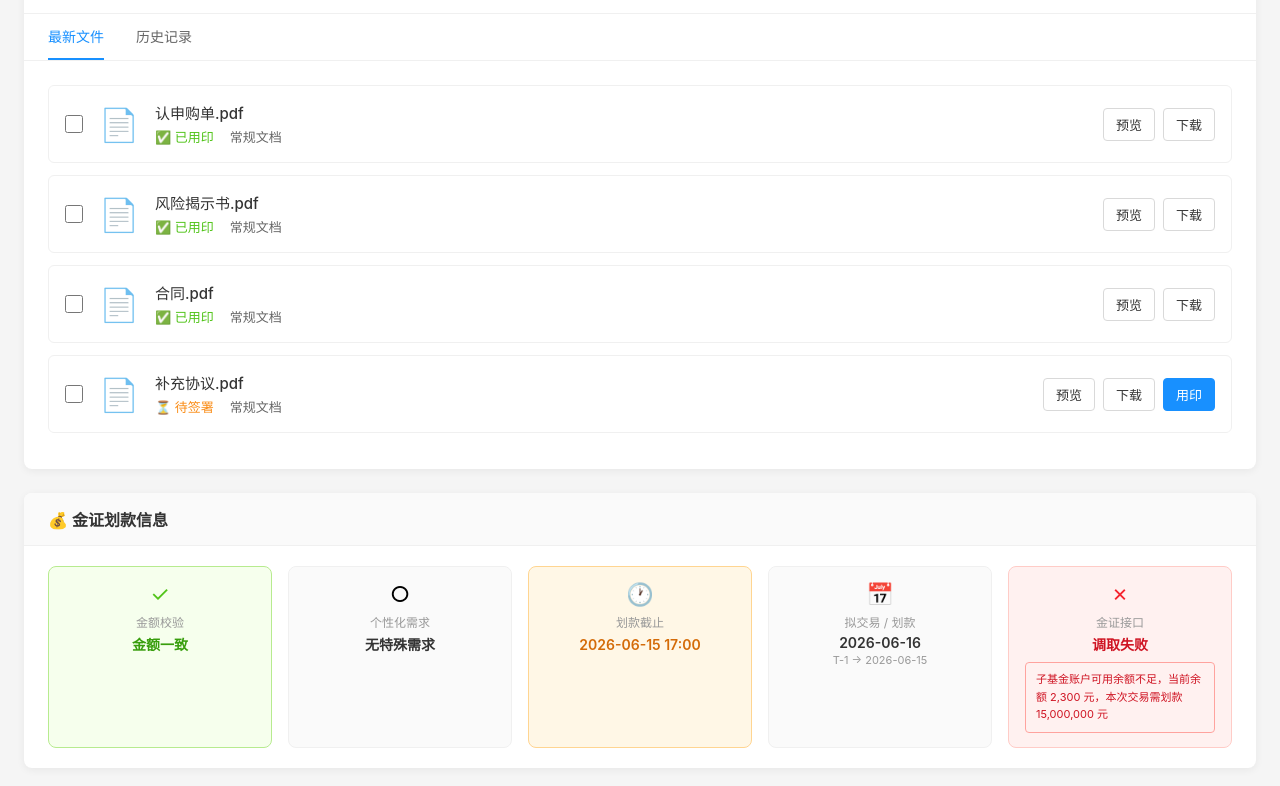
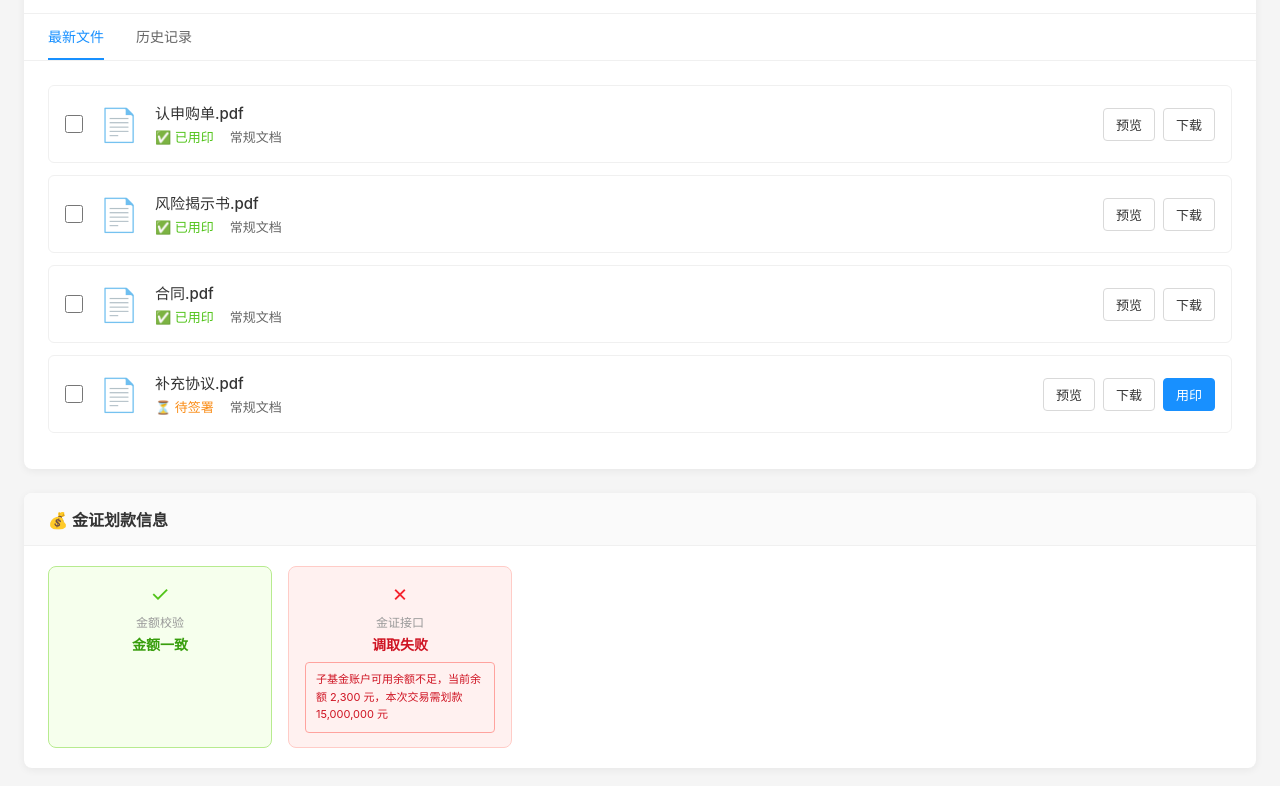
Before and after one commit to xyqyuqing-dotcom/ammo-ui, a plain HTML site: page order-details.html in a window 1280 px wide. Shown: the part 1115-1901 px from the top of the page. Drawn offline with Linux system fonts and the light colour scheme.

Commit message:
Hide deferred payment info cards

```diff
--- a/order-details.html
+++ b/order-details.html
@@ -1566,17 +1566,17 @@
                     <span class="gc-tag-label">金额校验</span>
                     <span class="gc-tag-value">金额一致</span>
                 </div>
-                <div class="gc-tag gc-default">
+                <div class="gc-tag gc-default" style="display: none;">
                     <span class="gc-tag-icon">○</span>
                     <span class="gc-tag-label">个性化需求</span>
                     <span class="gc-tag-value">无特殊需求</span>
                 </div>
-                <div class="gc-tag gc-warning">
+                <div class="gc-tag gc-warning" style="display: none;">
                     <span class="gc-tag-icon">🕐</span>
                     <span class="gc-tag-label">划款截止</span>
                     <span class="gc-tag-value">2026-06-15 17:00</span>
                 </div>
-                <div class="gc-tag gc-info">
+                <div class="gc-tag gc-info" style="display: none;">
                     <span class="gc-tag-icon">📅</span>
                     <span class="gc-tag-label">拟交易 / 划款</span>
                     <div class="gc-dual-value">
```
